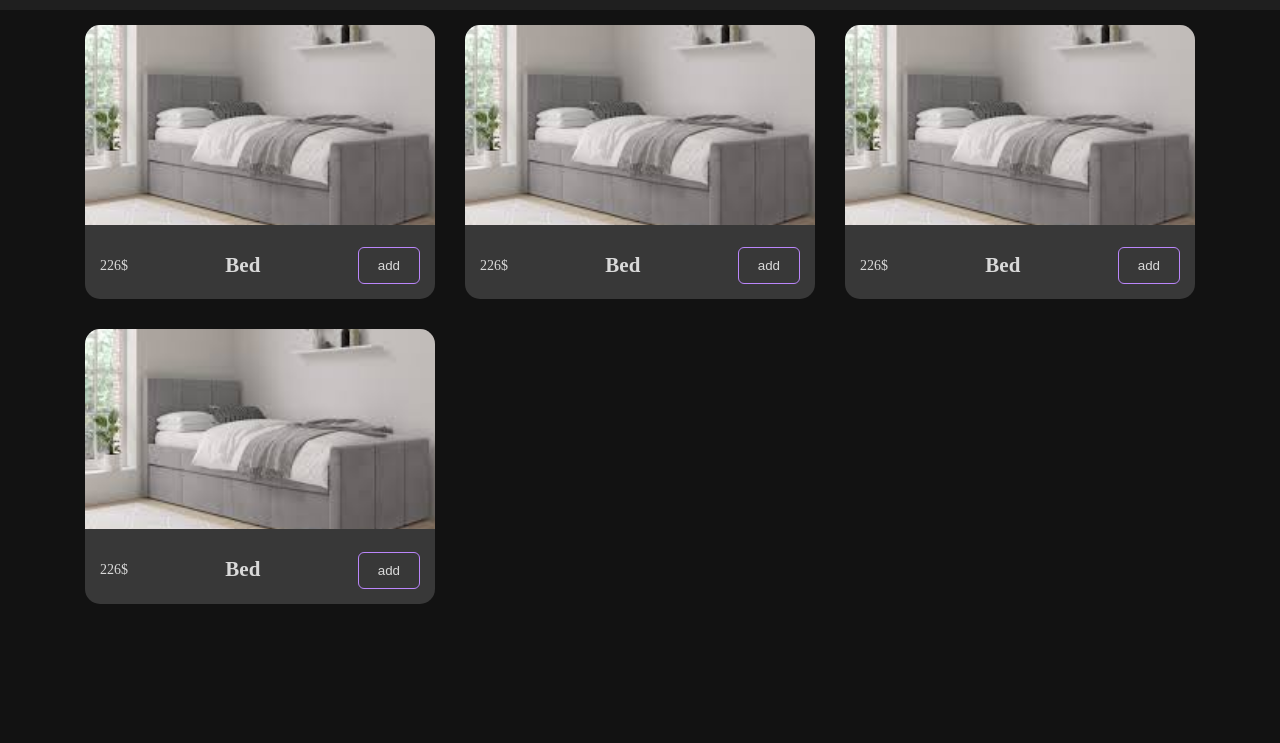
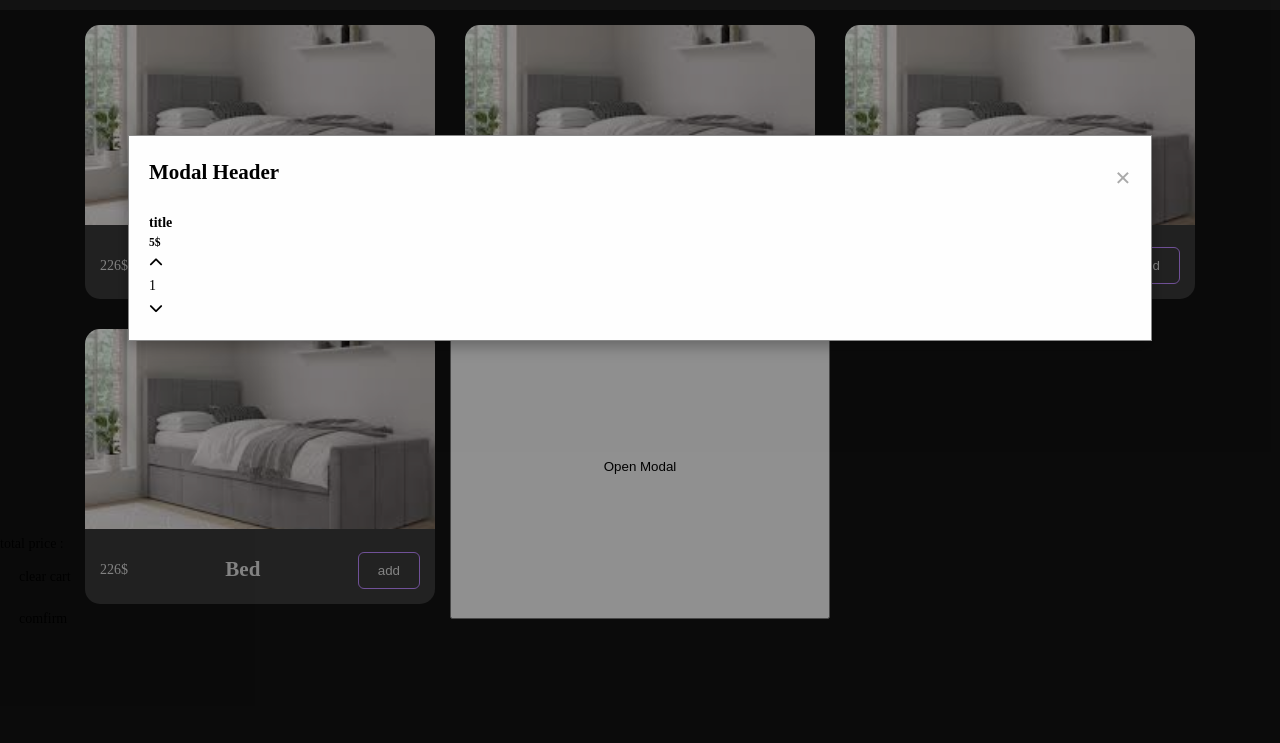
Before and after one commit to mhdix/shopping-card, a plain HTML site: page index.html in a window 1280 px wide. Shown: the part 57-800 px from the top of the page. Drawn offline with Linux system fonts and the light colour scheme.

Commit message:
add stractur modal;

```diff
--- a/index.html
+++ b/index.html
@@ -8,8 +8,10 @@
     <link rel="preconnect" href="https://fonts.googleapis.com">
     <link rel="preconnect" href="https://fonts.gstatic.com" crossorigin>
     <link href="https://fonts.googleapis.com/css2?family=Roboto:ital,wght@0,100;0,300;0,400;0,500;0,700;0,900;1,100;1,300;1,400;1,500;1,700;1,900&display=swap" rel="stylesheet">
-<link rel="stylesheet" href="font/font.css">
+    <link rel="stylesheet" href="font/font.css">
+    <link rel="stylesheet" href="https://cdnjs.cloudflare.com/ajax/libs/font-awesome/6.5.2/css/all.min.css">
     <link rel="stylesheet" href="style.css">
+
 </head>
 <body>
     <article>
@@ -77,6 +79,36 @@
                     </div>
                 </div>
             </div>
+
+            <!-- modal -->
+            <button id="openModalBtn">Open Modal</button>
+
+            <!-- The Modal -->
+            <div id="myModal" class="cart">
+                <!-- Modal content -->
+                <div class="cart-content">
+                    <span class="close">&times;</span>
+                    <h2 class="cart-title">Modal Header</h2>
+                    <!-- single item -->
+                    <div class="cart-item">
+                        <img src="" alt="" class="cart-item-img">
+                        <div class="cart-item desc">
+                            <h4>title</h4>
+                            <h5>5$</h5>
+                        </div>
+                        <div class="cart-item-controller">
+                            <i class="fas fa-chevron-up"></i>
+                            <p>1</p>
+                            <i class="fas fa-chevron-down"></i>
+                        </div>
+                    </div>
+                </div>
+                <div class="cart-footer">
+                    <span class="cart-total">total price : </span>
+                    <div class="btn clear-cart">clear cart</div>
+                    <div class="btn cart-item-comfirm">comfirm</div>
+                </div>
+            </div>
     </section>
 </body>
 </html>
--- a/style.css
+++ b/style.css
@@ -117,3 +117,46 @@ button:hover {
     align-items: center;
     justify-content: center;
 }
+
+/* modal */
+/* The Modal (background) */
+.cart {
+  display: none; /* Hidden by default */
+  position: fixed; /* Stay in place */
+  z-index: 1; /* Sit on top */
+  left: 0;
+  top: 0;
+  width: 100%; /* Full width */
+  height: 100%; /* Full height */
+  overflow: auto; /* Enable scroll if needed */
+  background-color: rgb(0,0,0); /* Fallback color */
+  background-color: rgba(0,0,0,0.4); /* Black w/ opacity */
+}
+
+/* Modal Content */
+.cart-content {
+  background-color: #fefefe;
+  margin: 15% auto; /* 15% from the top and centered */
+  padding: 20px;
+  border: 1px solid #888;
+  width: 80%; /* Could be more or less, depending on screen size */
+  box-shadow: 0 5px 15px rgba(0,0,0,0.3);
+}
+
+/* The Close Button */
+.close {
+  color: #aaa;
+  float: right;
+  font-size: 28px;
+  font-weight: bold;
+}
+
+.close:hover,
+.close:focus {
+  color: black;
+  text-decoration: none;
+  cursor: pointer;
+}
+#myModal {
+    display: block;
+}
```
Also changed, not shown: app.js (added).
